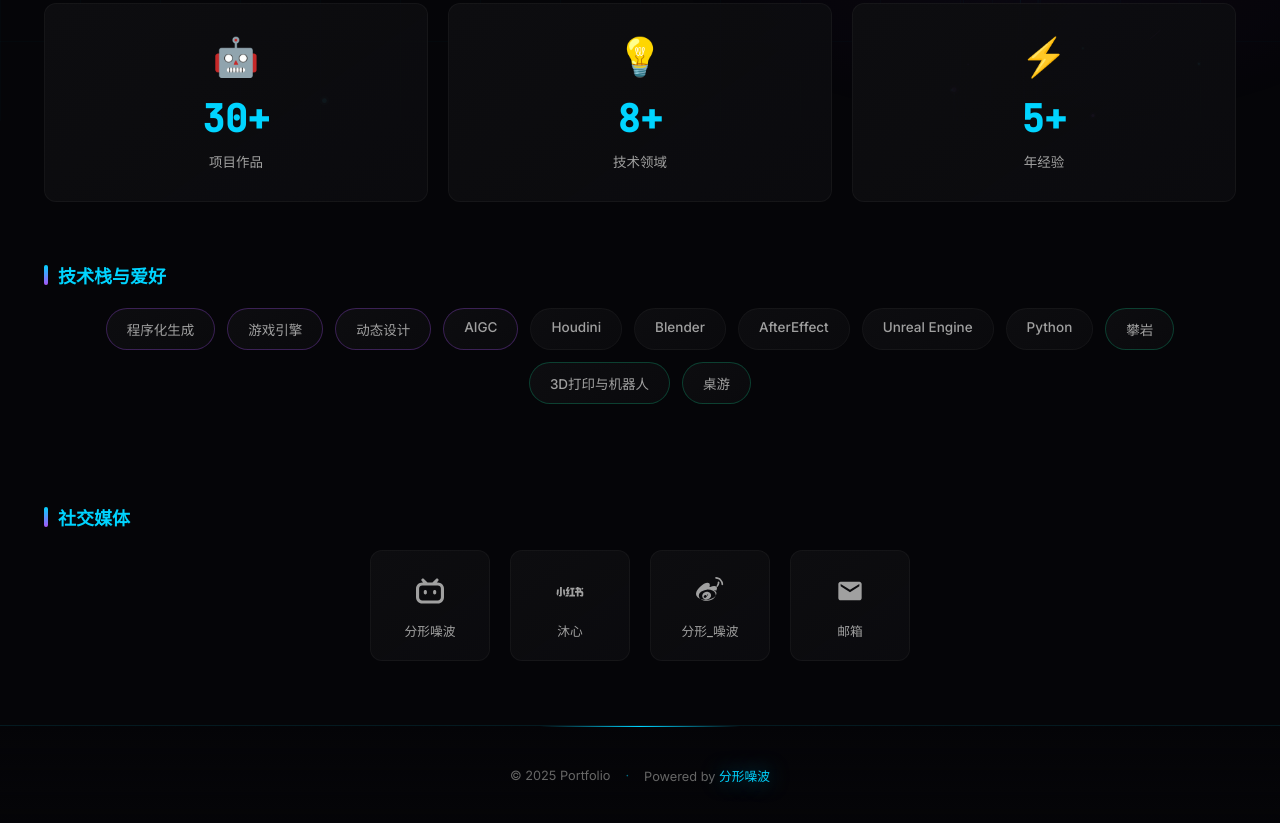
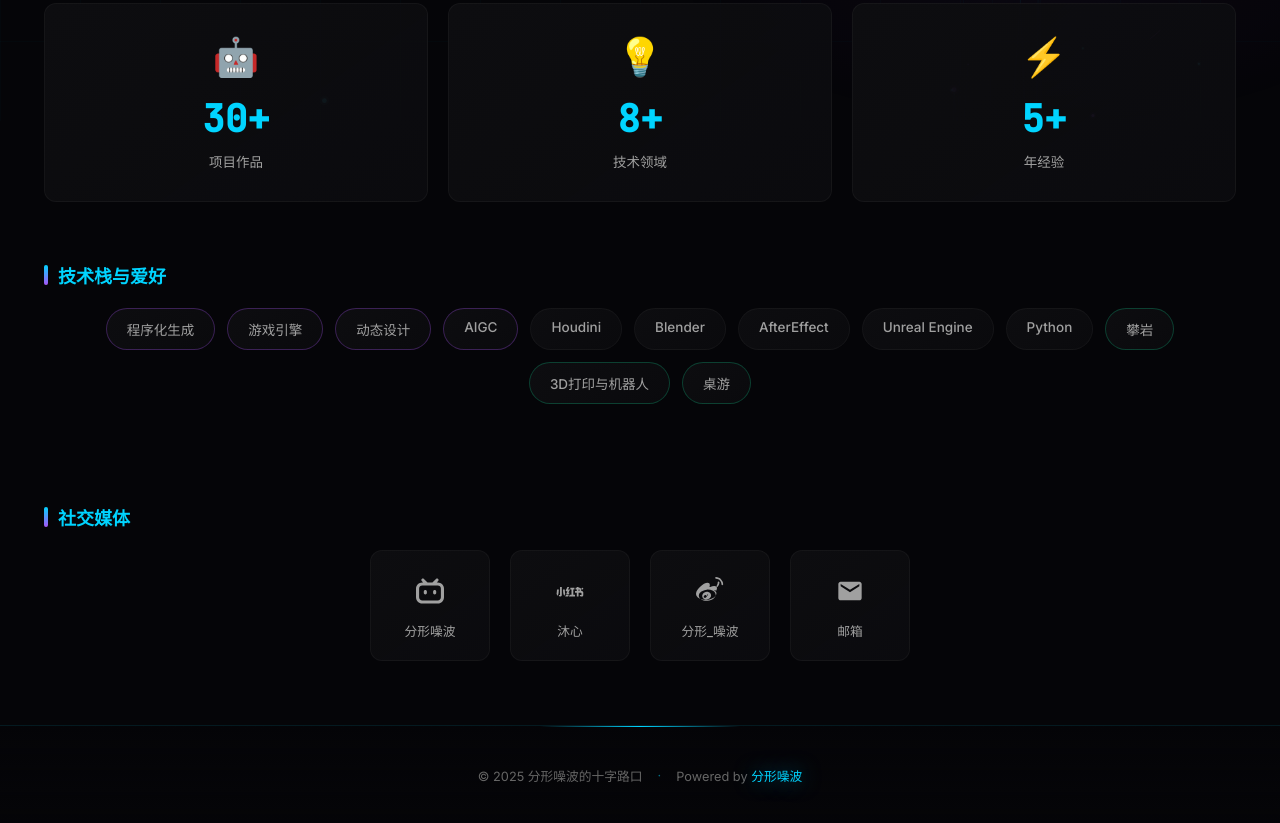
Before and after one commit to Intersection98/Portfolio, a plain HTML site: page index.html in a window 1280 px wide. Shown: the part 679-1502 px from the top of the page. Drawn offline with Linux system fonts and the light colour scheme; animation ran at ten frames a second.

```diff
--- a/index.html
+++ b/index.html
@@ -302,7 +302,7 @@
     <!-- Footer -->
     <footer class="footer">
         <div class="footer-content">
-            <span class="footer-text">© 2025 Portfolio</span>
+            <span class="footer-text">© 2025 分形噪波的十字路口</span>
             <span class="divider">·</span>
             <span class="footer-text">Powered by <span class="accent">分形噪波</span>
         </div>
```
